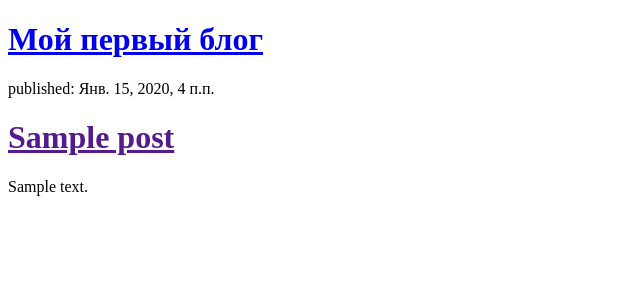
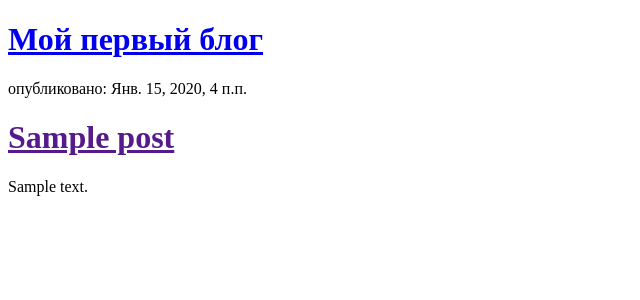
Before and after one commit to romio/my-first-blog, a Django app: page / in a window 1280 px wide. Shown: the top 300 px of the page, without its empty margins (0-640 px from the left). Run offline with Django 3.2, Linux system fonts and the light colour scheme; tables that the repository leaves empty hold one stand-in row (values such as "Sample post").

Commit message:
Правка шаблона

```diff
--- a/blog/templates/blog/post_list.html
+++ b/blog/templates/blog/post_list.html
@@ -13,7 +13,7 @@
     <div>
     {% for post in posts %}
         <div>
-            <p>published: {{ post.published_date }}</p>
+            <p>опубликовано: {{ post.published_date }}</p>
             <h1><a href="">{{ post.title }}<a/></h1>
             <p>{{ post.text|linebreaksbr }}</p>
         </div>
```
